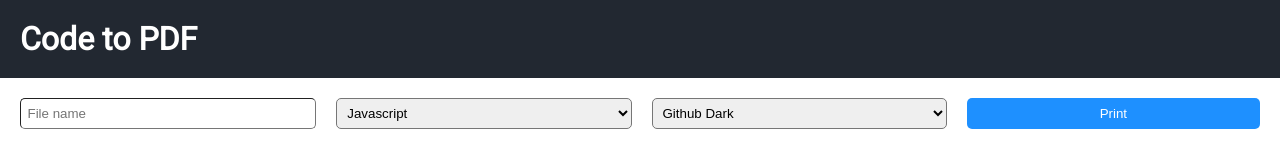
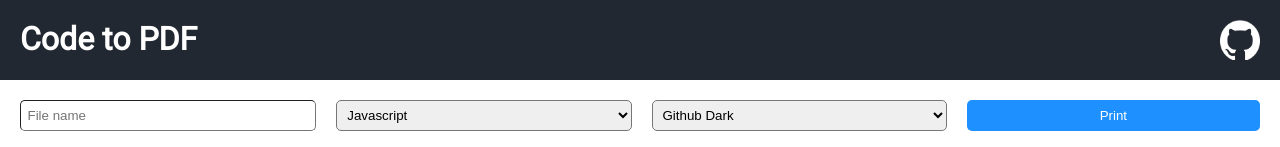
Before and after one commit to tarikjaber/Code-to-PDF, a plain HTML site: page index.html in a window 1280 px wide. Shown: the top 147 px of the page. Drawn offline with nearby package versions, Linux system fonts and the light colour scheme.

Commit message:
Add github icon

```diff
--- a/index.html
+++ b/index.html
@@ -36,7 +36,12 @@
 
 <body>
   <div class="hide-from-print">
-    <h1><a href="index.html">Code to PDF</a></h1>
+    <h1>
+      Code to PDF
+      <a href="https://github.com/tarikjaber/Code-to-PDF" target="_blank">
+        <img src="images/github-mark-white.png" alt="GitHub" class="github-icon">
+      </a>
+    </h1>
     <div class="options">
       <input id="document-name-input" type="text" placeholder="File name" />
       <select name="languages" id="languages">
--- a/styles.css
+++ b/styles.css
@@ -146,3 +146,11 @@ p {
   margin-top: 0;
   margin-bottom: 0;
 }
+
+.github-icon {
+  width: 40px;
+  height: 40px;
+  margin-left: 10px;
+  vertical-align: middle;
+  float: right;
+}
```
Also changed, not shown: images/github-mark-white.png (added).
